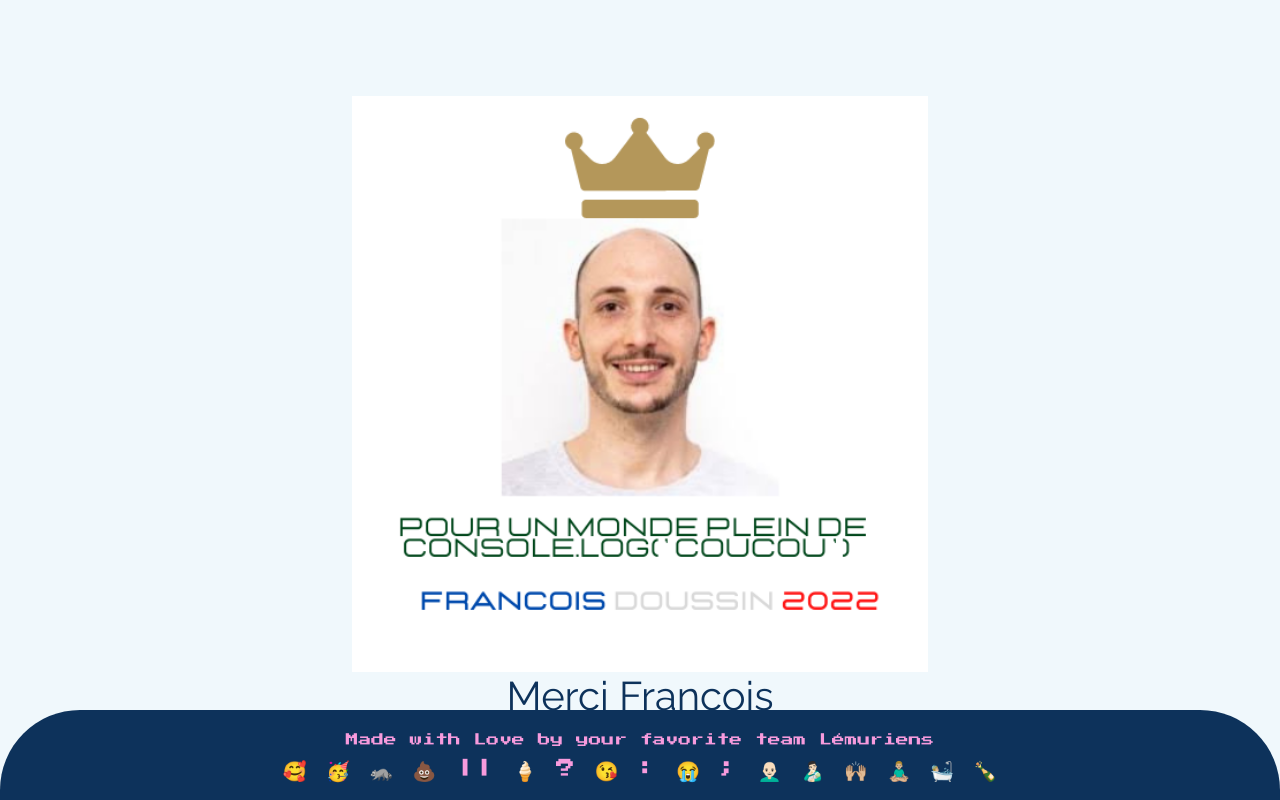
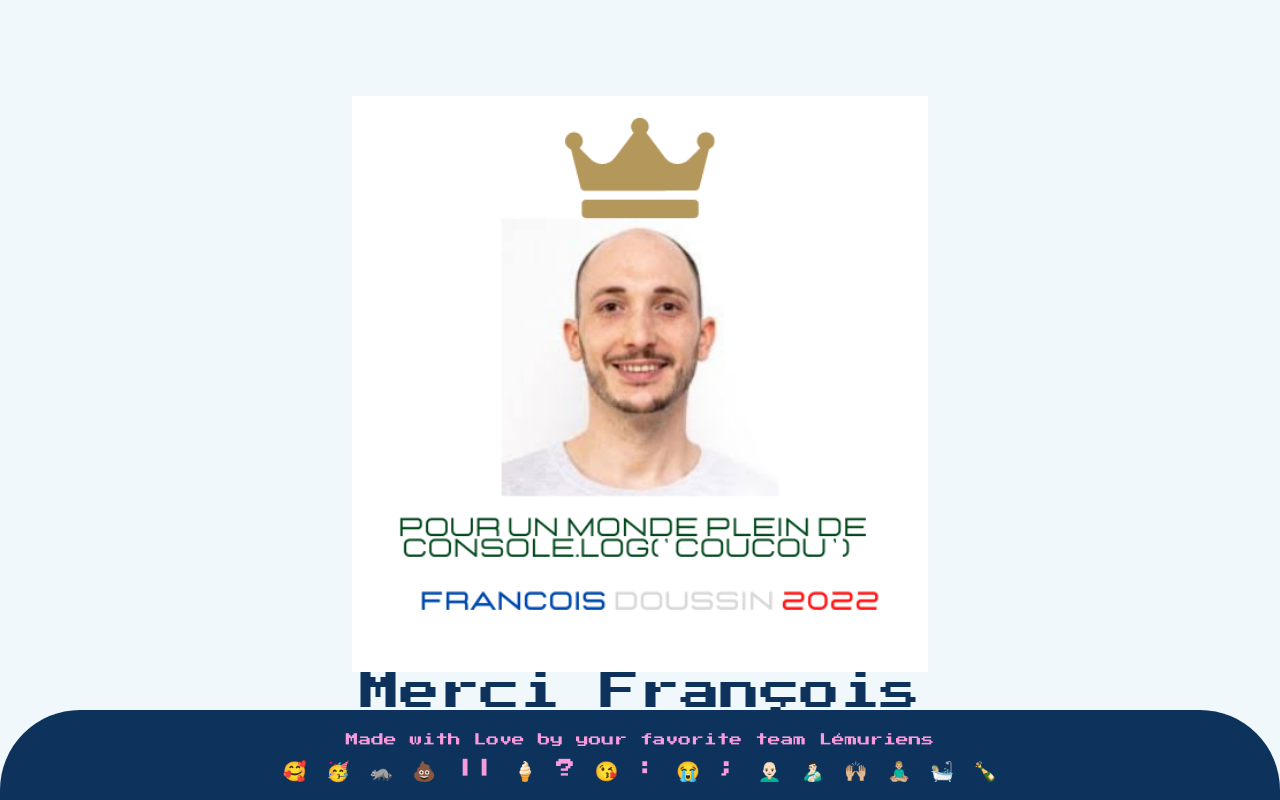
Before and after one commit to nono-web/merci-francois, a React (Create React App) app: page / in a window 1280 px wide. Shown: the top 800 px of the page. Built offline with nearby package versions, Linux system fonts and the light colour scheme.

Commit message:
change police

```diff
--- a/src/App.css
+++ b/src/App.css
@@ -15,7 +15,6 @@
     box-sizing: border-box;
     margin: 0;
     padding: 0;
-    font-family: 'Raleway', sans-serif;
 }
 
 body {
```
